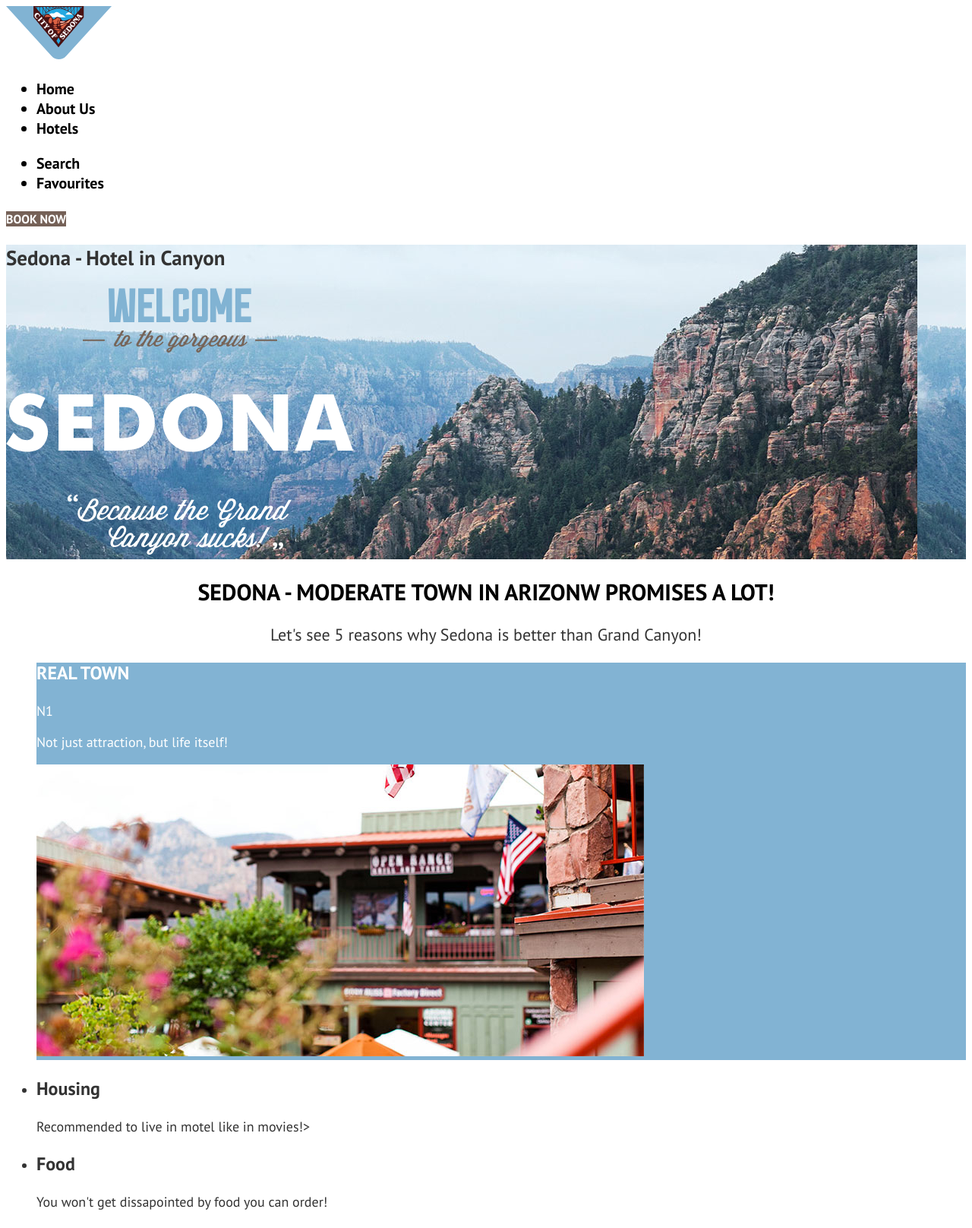
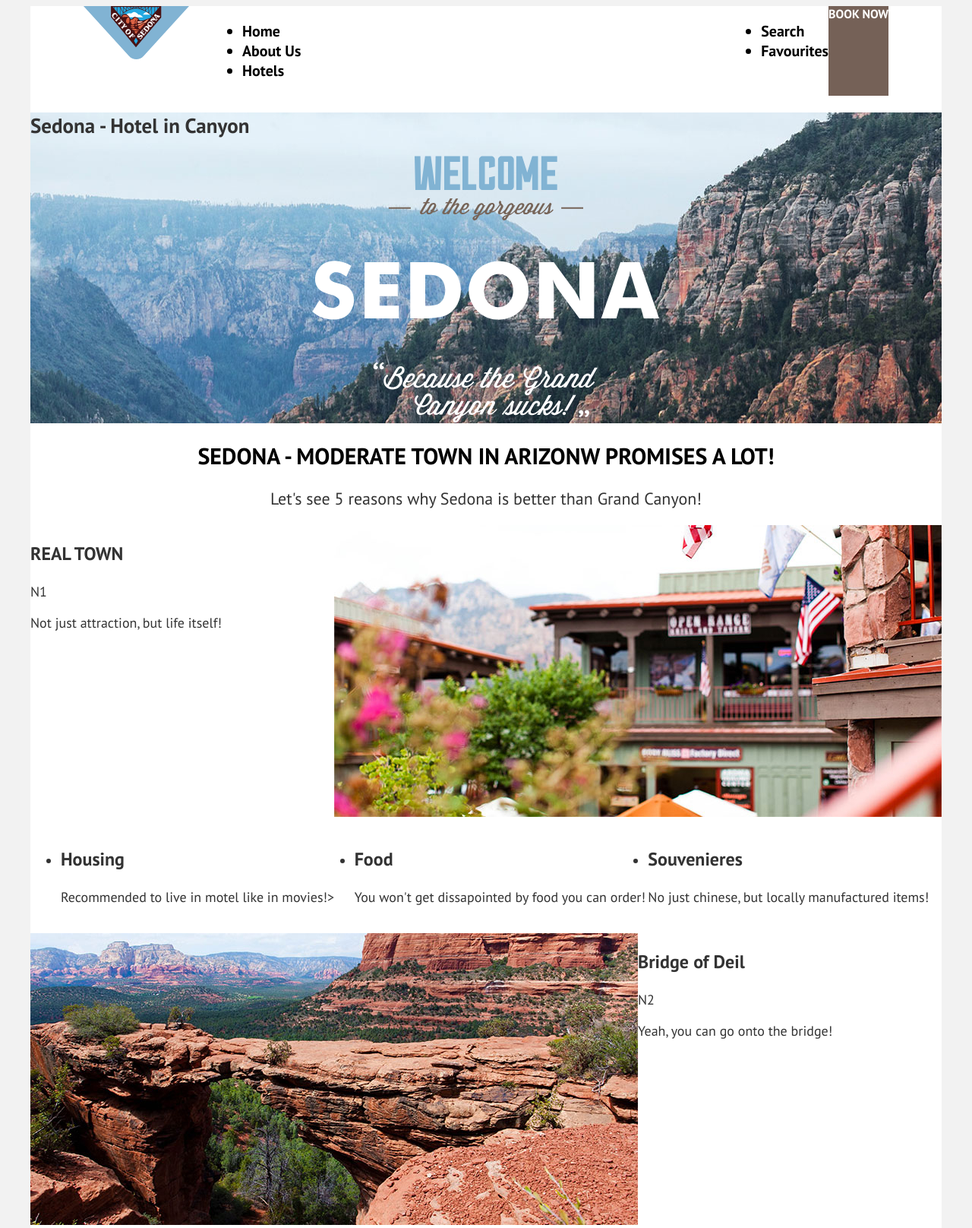
Before and after one commit to caesarmind/sedona, a plain HTML site: page index.html in a window 1280 px wide. Shown: the top 1616 px of the page at 76% size. Drawn offline with Linux system fonts and the light colour scheme.

Commit message:
Added Flex boxes to adjust big elements

```diff
--- a/css/styles.css
+++ b/css/styles.css
@@ -23,17 +23,38 @@ body {
   font-family: "PT Sans", sans-serif;
   font-size: 18px;
   color: #333;
-  background-color: white;
+  background-color: #F2F2F2;
+}
+.page-container {
+  width: 1200px;
+  margin: 0 auto;
+  background-color: #FFFFFF;
 }
 .page-header {
+  display: flex;
+  padding: 0 70px;
   color: #000000;
   font-size: 20px;
   line-height: 26px;
   font-weight: 700;
 
 }
+
+/* NAVIGATION */
+.navigation {
+  width: 430px;
+  margin-left: 30px;
+}
+.navigation-user {
+  margin-left: auto;
+}
+
 .hero {
   background-image: url("../img/hero-bg.jpg");
+}
+.hero-img {
+  display: block;
+  margin: 0 auto;
 }
 .hero-info {
   text-align: center;
@@ -51,6 +72,25 @@ body {
   color: #333333;
 }
 /* Advantages Block */
+.advantages {
+  display: flex;
+  flex-direction: column;
+}
+.advantages-card {
+  display: flex;
+}
+.advantages-card.reverse-card {
+  flex-direction: row-reverse;
+}
+.advantages-card-info {
+  width: 400px;
+}
+.advantages-list {
+  display: flex;
+}
+.advantages-item {
+  width: 400px;
+}
 .advantages-item.featured-item {
   color: #FFFFFF;
   background-color: #82B3D3;
@@ -83,7 +123,14 @@ body {
   text-align: center;
 }
 
-
+.main-inner {
+  display: flex;
+  flex-direction: column;
+}
+.inner-header {
+  display: flex;
+  flex-direction: column;
+}
 .inner-header-title {
   font-size: 60px;
   line-height: 78px;
@@ -97,6 +144,9 @@ body {
   background-color: #000000;
   background-image: url("../img/subscribe-bg.jpg");
   color: #FFFFFF;
+}
+.catalog-header {
+  display: flex;
 }
 .catalog-filter-title {
   font-weight: 700;
@@ -120,6 +170,9 @@ body {
   text-transform: uppercase;
 }
 /* Pagination */
+.pagination {
+  display: flex;
+}
 .pagination-link {
   font-size: 20px;
   line-height: 36px;
@@ -132,6 +185,10 @@ body {
   color: #000000;
 }
 /* Footer */
+.page-footer {
+  display: flex;
+  justify-content: space-between;
+}
 .footer-phone {
   font-size: 40px;
   line-height: 40px;
--- a/index.html
+++ b/index.html
@@ -8,12 +8,12 @@
     <link rel="stylesheet" href="css/styles.css">
 </head>
 <body>
+  <div class="page-container">
     <header class="page-header">
-
-        <nav class="navigation">
       <a href="navigation-logo">
         <img class="main-logo" src="img/logo.svg" alt="Logo of Sedona" width="139" height="70">
     </a>
+        <nav class="navigation">
             <ul class="navigation-list">
                 <li class="navigation-link active">Home</li>
                 <li class="navigation-link">About Us</li>
@@ -48,13 +48,15 @@
         </section>
 
         <section class="advantages">
-            <ul class="advantages-list">
-                <li class="advantages-item featured-item">
+          <div class="advantages-card ">
+            <div class="advantages-card-info">
               <h3 class="advantages-title">REAL TOWN</h3>
               <span class="advantages-number">N1</span>
               <p class="advantages-desc">Not just attraction, but life itself!</p>
+            </div>
             <img class="advantages-img" src="img/photo-1.jpg" width="800" height="384" alt="View on of the motels">
-                </li>
+          </div>
+          <ul class="advantages-list">
                 <li class="advantages-item">
                     <h3 class="advantages-title">Housing</h3>
                     <p class="advantages-desc">Recommended to live in motel like in movies!></p>
@@ -68,13 +70,16 @@
                     <h3 class="advantages-title">Souvenieres</h3>
                     <p class="advantages-desc">No just chinese, but locally manufactured items!</p>
                 </li>
-
-                <li class="advantages-item featured-item">
+          </ul>
+          <div class="advantages-card reverse-card">
+            <div class="advantages-card-info">
                     <h3 class="advantages-title">Bridge of Deil</h3>
                     <span class="advantages-number">N2</span>
                    <p class="advantages-desc">Yeah, you can go onto the bridge!</p>
+            </div>
             <img class="advantages-img" src="img/photo-2.jpg" width="800" height="384" alt="Devils Bridge in Sedona">
-                </li>
+          </div>
+          <ul class="advantages-list">
                   <li class="advantages-item">
                       <h3 class="advantages-title">Small Square</h3>
                       <span class="advantages-number">N3</span>
@@ -101,8 +106,6 @@
                 Search hotels in Sedona
             </a>
         </section>
-    </main>
-    <footer class="page-footer">
         <section class="subscribe">
           <h2 class="info-title">Subscribe</h2>
           <p class="info-desc">Only helpful information. We won't send spam to you!</p>
@@ -111,6 +114,10 @@
               <button class="button subscribe-button" type="submit">Subscribe</button>
           </form>
       </section>
+    </main>
+
+    <footer class="page-footer">
+
         <ul class="footer-socials">
             <li class="footer-socials-item">
                 <span class="visually-hidden">Twitter</span>
@@ -127,5 +134,6 @@
             <img class="copyright-logo" src="img/logo_htmlacademy.svg"  width="115" height="33" alt="Logo of HTMLAcademy">
         </a>
     </footer>
+  </div>
 </body>
 </html>
```
Also changed, not shown: catalog.html (+15 -8 lines). Lines whose indentation alone changed are shown as unchanged.
